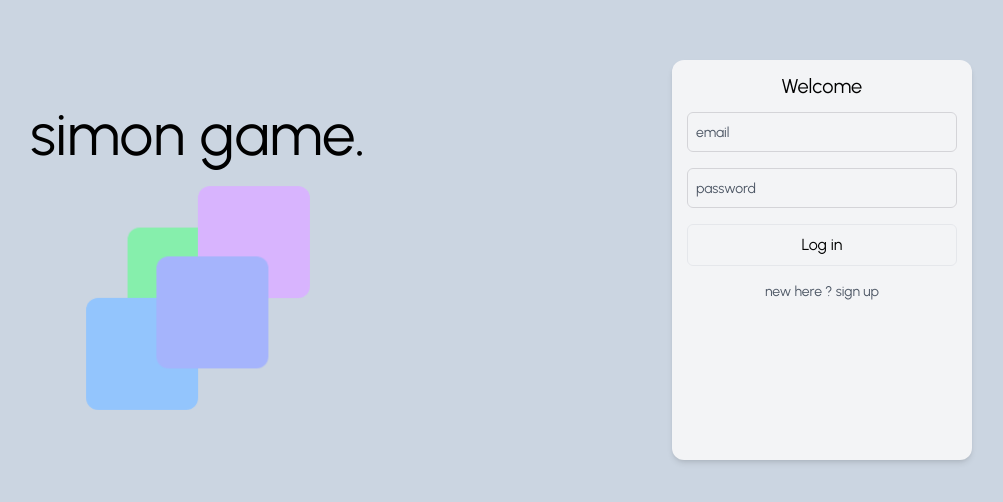
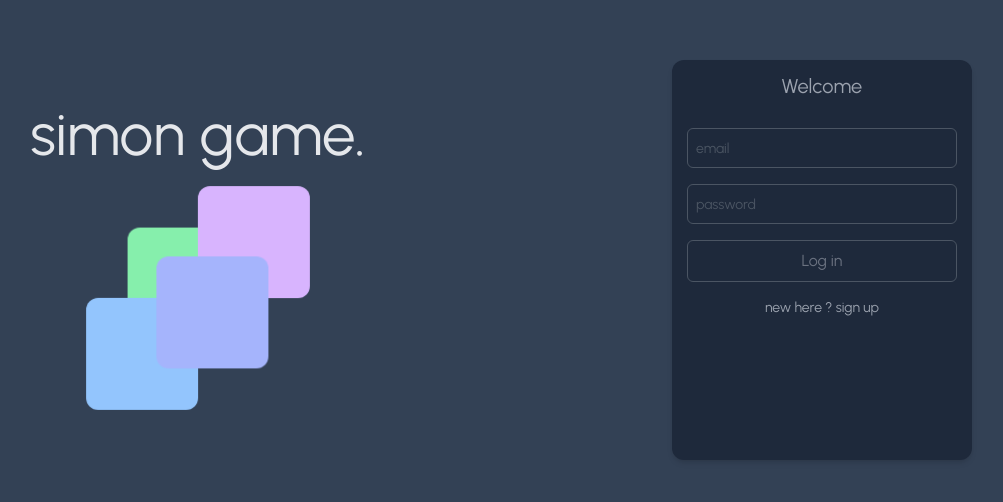
Before and after one commit to Heel2Toe/simon-game, a Next.js app: page / in a window 1280 px wide. Shown: the part 140-642 px from the top of the page, without its empty margins (139-1142 px from the left). Built offline with nearby package versions, Linux system fonts and the light colour scheme; no server answers.

Commit message:
visual change: login page

```diff
--- a/components/auth.tsx
+++ b/components/auth.tsx
@@ -56,20 +56,20 @@ const Auth = () => {
   };
 
   return (
-    <div className="flex flex-col justify-around p-4 sm:flex-row items-center h-full w-full bg-slate-300">
+    <div className="flex flex-col justify-around p-4 sm:flex-row items-center h-full w-full bg-slate-700">
       <div className="flex flex-col items-center space-y-4">
-        <h1 className="text-4xl sm:text-6xl" onClick={switcher}>
+        <h1 className="text-4xl text-gray-200 sm:text-6xl" onClick={switcher}>
           simon game.
         </h1>
-        <HomeBtns />
+        <HomeBtns/>
       </div>
       <form
         onSubmit={handleSubmit}
-        className="flex h-[300px] sm:h-[400px] w-[300px]  flex-col mt-10 sm:mt-0 items-center rounded-xl bg-gray-100 shadow-md"
+        className="flex h-[300px] sm:h-[400px] w-[300px]  flex-col mt-10 sm:mt-0 items-center rounded-xl bg-slate-800 shadow-md"
       >
-        <div className="m-3 text-xl">Welcome</div>
+        <div className="m-3 text-xl text-gray-400">Welcome</div>
 
-        <FlipMove className="flex h-full w-full space-y-4  flex-col items-center">
+        <FlipMove className="flex pt-4 h-full w-full space-y-4  flex-col items-center">
           {!login && (
             <TextInput
               key={1}
@@ -94,14 +94,14 @@ const Auth = () => {
           <button
             type="submit"
             key={4}
-            className="flex items-center justify-center p-2 rounded-md border w-[90%] hover:bg-gray-200 mb-8"
+            className="flex items-center text-gray-500 justify-center p-2 rounded-md border border-gray-600 w-[90%] hover:bg-slate-700 mb-8"
           >
             {login ? "Log in" : "Sign up"}
             {loading && (
               <div className="load-anim h-4 w-4  ml-6 rounded-full border border-transparent border-t-black border-b-black" />
             )}
           </button>
-          <div className="text-sm text-gray-600 m-8">
+          <div className="text-sm text-gray-400 m-8">
             {login ? "new here ? " : "been here ? "}
             <span onClick={switcher} className="cursor-pointer">
               {login ? "sign up" : "log in"}
--- a/components/text-input.tsx
+++ b/components/text-input.tsx
@@ -1,21 +1,19 @@
-import { ForwardedRef, forwardRef } from "react"
+import { ForwardedRef, forwardRef } from "react";
 
-interface TextInputProps{
-    placeholder: string,
-    name: string,
-    type?: string
-    onChange: (e: React.ChangeEvent<HTMLInputElement>)=> void
+interface TextInputProps {
+  placeholder: string;
+  name: string;
+  type?: string;
+  onChange: (e: React.ChangeEvent<HTMLInputElement>) => void;
 }
-const TextInput: React.ForwardRefRenderFunction<HTMLInputElement,TextInputProps> = ({
-    placeholder,
-    name,
-    type,
-    onChange
-}, ref) => {
+const TextInput: React.ForwardRefRenderFunction<
+  HTMLInputElement,
+  TextInputProps
+> = ({ placeholder, name, type, onChange }, ref) => {
   return (
     <input
-        className="h-10 w-[90%] p-2 text-sm rounded-md  outline-none border border-zinc-300 bg-transparent placeholder-gray-600"
-        type={type ? type : 'text'}
+      className="h-10 w-[90%] p-2 text-sm rounded-md text-gray-400 outline-none border border-gray-600 bg-transparent placeholder-gray-600"
+      type={type ? type : "text"}
       name={name}
       placeholder={placeholder}
       onChange={onChange}
@@ -23,6 +21,6 @@ const TextInput: React.ForwardRefRenderFunction<HTMLInputElement,TextInputProps>
       required
     />
   );
-}
+};
 
 export default forwardRef(TextInput);
```
Lines whose indentation alone changed are shown as unchanged.
